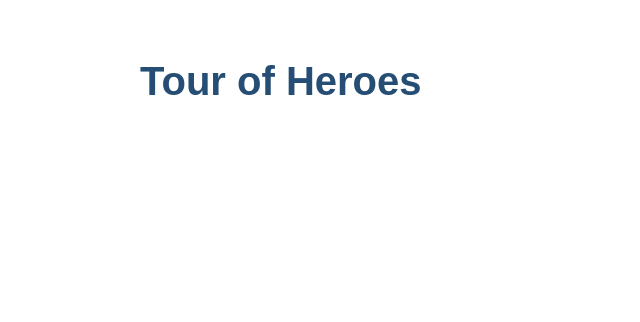
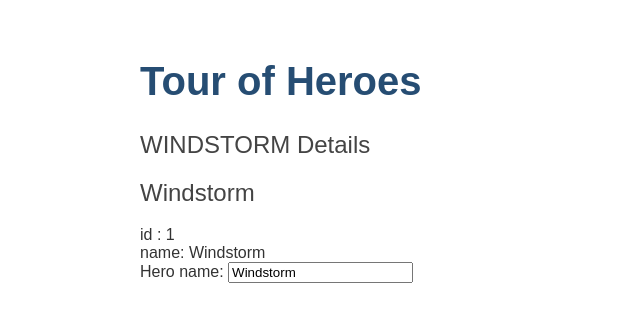
Before and after one commit to m4penta/HERO-TOUR, an Angular app: page / in a window 1280 px wide. Shown: the top 322 px of the page, without its empty margins (0-640 px from the left). Built offline with nearby package versions, Linux system fonts and the light colour scheme.

Commit message:
The hero editor

```diff
--- a/src/app/app.component.html
+++ b/src/app/app.component.html
@@ -1 +1,2 @@
 <h1>{{title}}</h1>
+<app-heroes></app-heroes>
--- /dev/null
+++ b/src/app/hero.ts
@@ -0,0 +1,4 @@
+export interface Hero {
+  id: number;
+  name: string
+}
--- a/src/app/heroes/heroes.component.html
+++ b/src/app/heroes/heroes.component.html
@@ -1 +1,9 @@
-<p>heroes works!</p>
+<h2>{{hero.name | uppercase}} Details</h2>
+<h2>{{hero.name}}</h2>
+<div><span>id : <span>{{hero.id}}</span></span></div>
+<div><span>name: <span>{{hero.name}}</span></span></div>
+<div>
+  <label for="name">Hero name: </label>
+  <!-- two-way -->
+  <input id="name" [(ngModel)]="hero.name" placeholder="name">
+</div>
--- a/src/app/heroes/heroes.component.ts
+++ b/src/app/heroes/heroes.component.ts
@@ -1,10 +1,14 @@
 import { Component } from '@angular/core';
-
+import { Hero } from '../hero';
 @Component({
   selector: 'app-heroes',
   templateUrl: './heroes.component.html',
   styleUrls: ['./heroes.component.css']
 })
 export class HeroesComponent {
-
+  // hero = 'Windstorm';
+  hero: Hero = {
+    id: 1,
+    name: 'Windstorm'
+  };
 }
```
Also changed, not shown: src/app/app.module.ts (+5 -2 lines), 1 other file (tests, documents, lock files or other folders).
